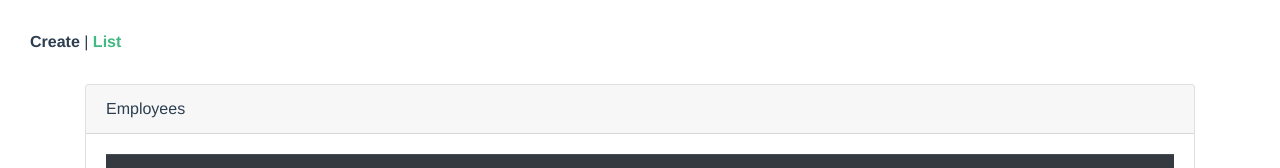
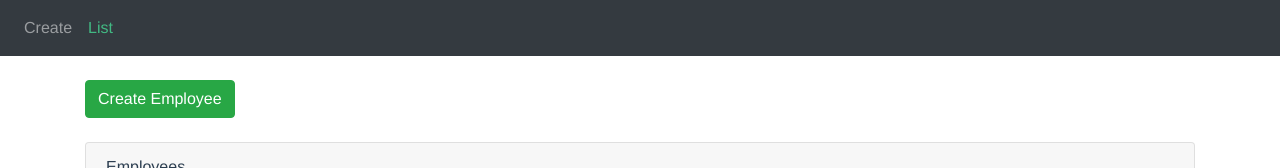
Before and after one commit to jonanv/crudemployee-phpvue3cli, a Vue app: page /list in a window 1280 px wide. Shown: the top 168 px of the page. Built offline with nearby package versions, Linux system fonts and the light colour scheme; no server answers.

Commit message:
Se hacen ajustes para el navbar de la aplicacion y en el componente listar

```diff
--- a/src/App.vue
+++ b/src/App.vue
@@ -1,8 +1,12 @@
 <template>
-  <div id="nav">
-    <router-link to="/create">Create</router-link> |
-    <router-link to="/list">List</router-link>
-  </div>
+
+  <nav id="nav" class="navbar navbar-expand navbar-dark bg-dark mb-4">
+    <div class="nav navbar-nav">
+      <router-link to="/create" class="nav-link">Create</router-link>
+      <router-link to="/list" class="nav-link">List</router-link>
+    </div>
+  </nav>
+
   <router-view/>
 </template>
 
@@ -14,15 +18,6 @@
   color: #2c3e50;
 }
 
-#nav {
-  padding: 30px;
-}
-
-#nav a {
-  font-weight: bold;
-  color: #2c3e50;
-}
-
 #nav a.router-link-exact-active {
   color: #42b983;
 }
--- a/src/components/List.vue
+++ b/src/components/List.vue
@@ -1,6 +1,8 @@
 <template>
 
     <div class="container">
+
+        <router-link to="/create" class="btn btn-success mb-4">Create Employee</router-link>
 
         <div class="card">
             <div class="card-header">
```
